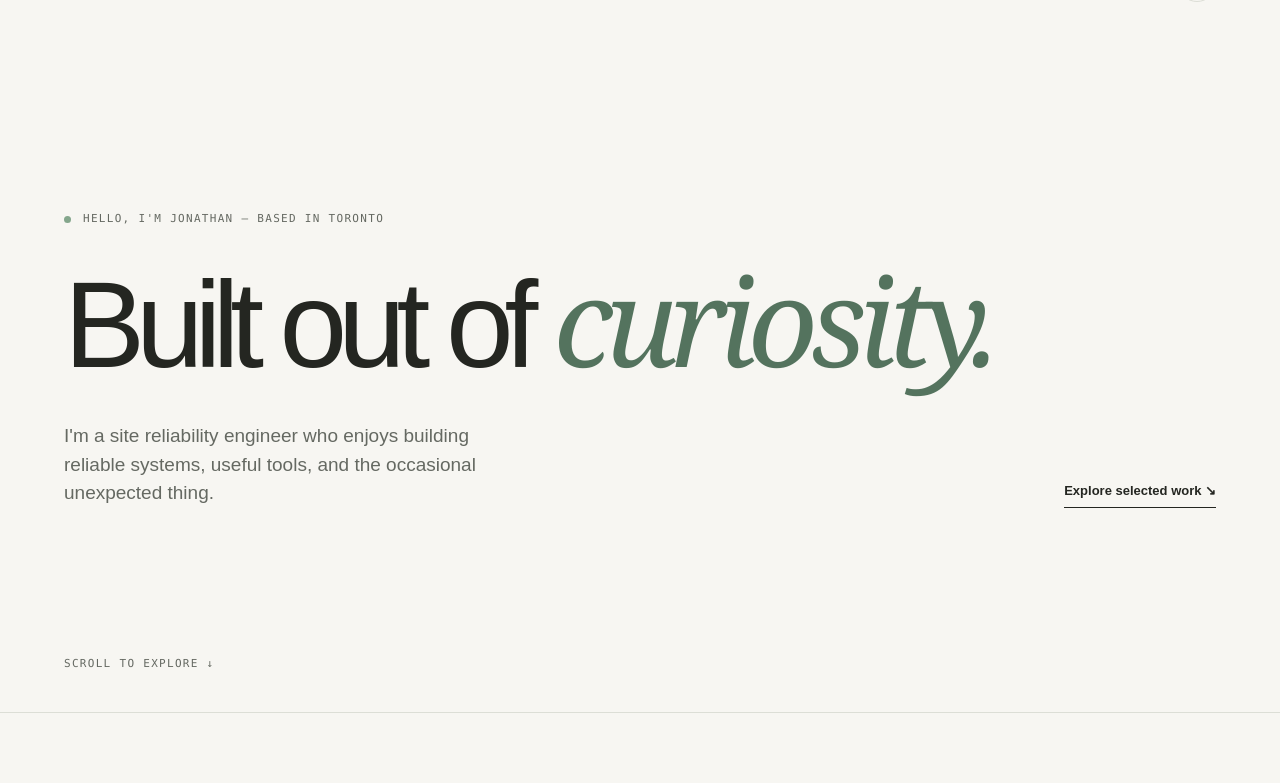
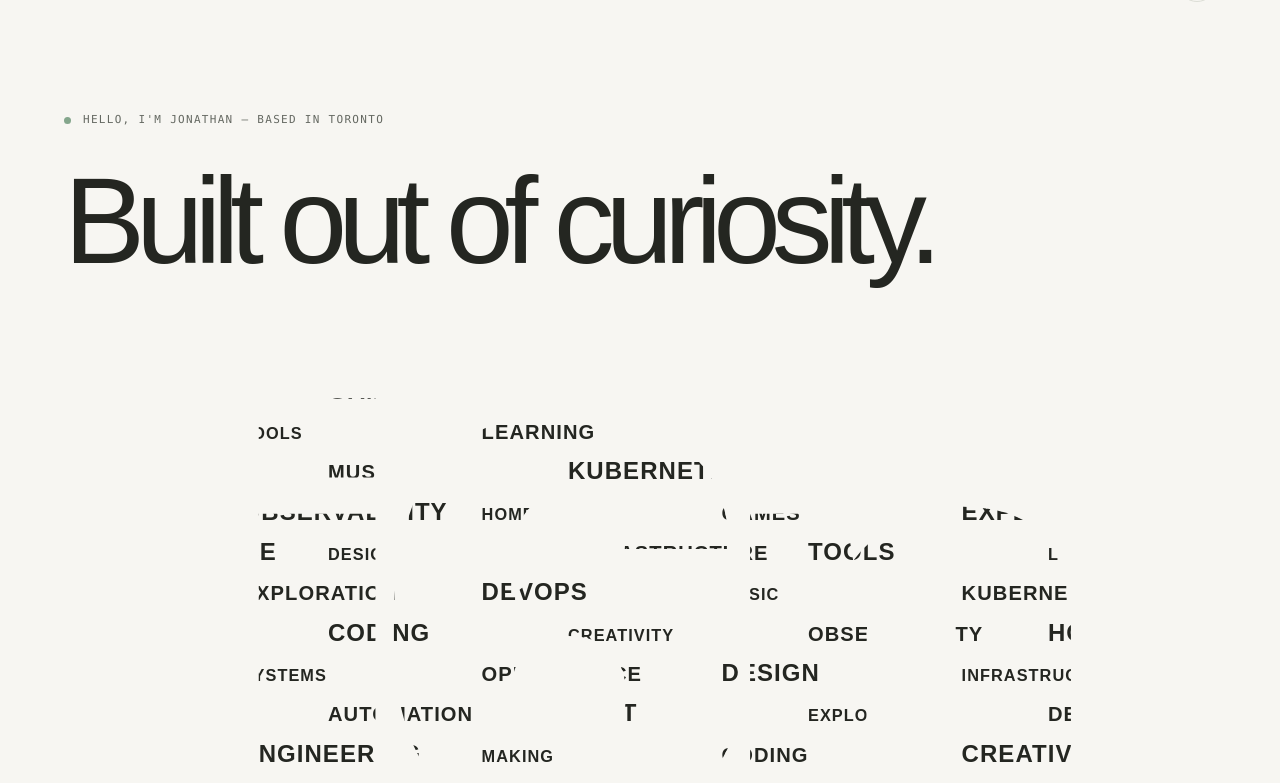
Before and after one commit to j6nca/j6nca, a Next.js app: page / in a window 1280 px wide. Shown: the part 1867-2650 px from the top of the page. Built offline with nearby package versions, Linux system fonts and the light colour scheme.

Commit message:
feat: replace editorial hero heading with personal j6n word cloud

```diff
--- a/src/app/components/EditorialHome.jsx
+++ b/src/app/components/EditorialHome.jsx
@@ -3,6 +3,7 @@
 import { useEffect, useState } from 'react'
 import './editorial.css'
 import LimestoneEntrance from './LimestoneEntrance'
+import WordCloud from './WordCloud'
 
 const featured = [
   { name: 'Seaglass', category: 'Developer tools', description: 'A thoughtful terminal interface for exploring Kubernetes.', url: 'https://github.com/thanoslabs/seaglass', art: 'terminal', mark: '⌘' },
@@ -49,7 +50,7 @@ export default function EditorialHome({ data }) {
       <main>
         <section className="editorial-hero" aria-labelledby="editorial-heading">
           <p className="editorial-kicker"><span className="editorial-status" /> HELLO, I&apos;M JONATHAN — BASED IN TORONTO</p>
-          <h1 id="editorial-heading">Built out of <em>curiosity.</em></h1>
+          <WordCloud />
           <div className="editorial-hero-bottom">
             <p>I&apos;m a site reliability engineer who enjoys building reliable systems, useful tools, and the occasional unexpected thing.</p>
             <a href="#work" className="editorial-text-link">Explore selected work <span aria-hidden="true">↘</span></a>
```
